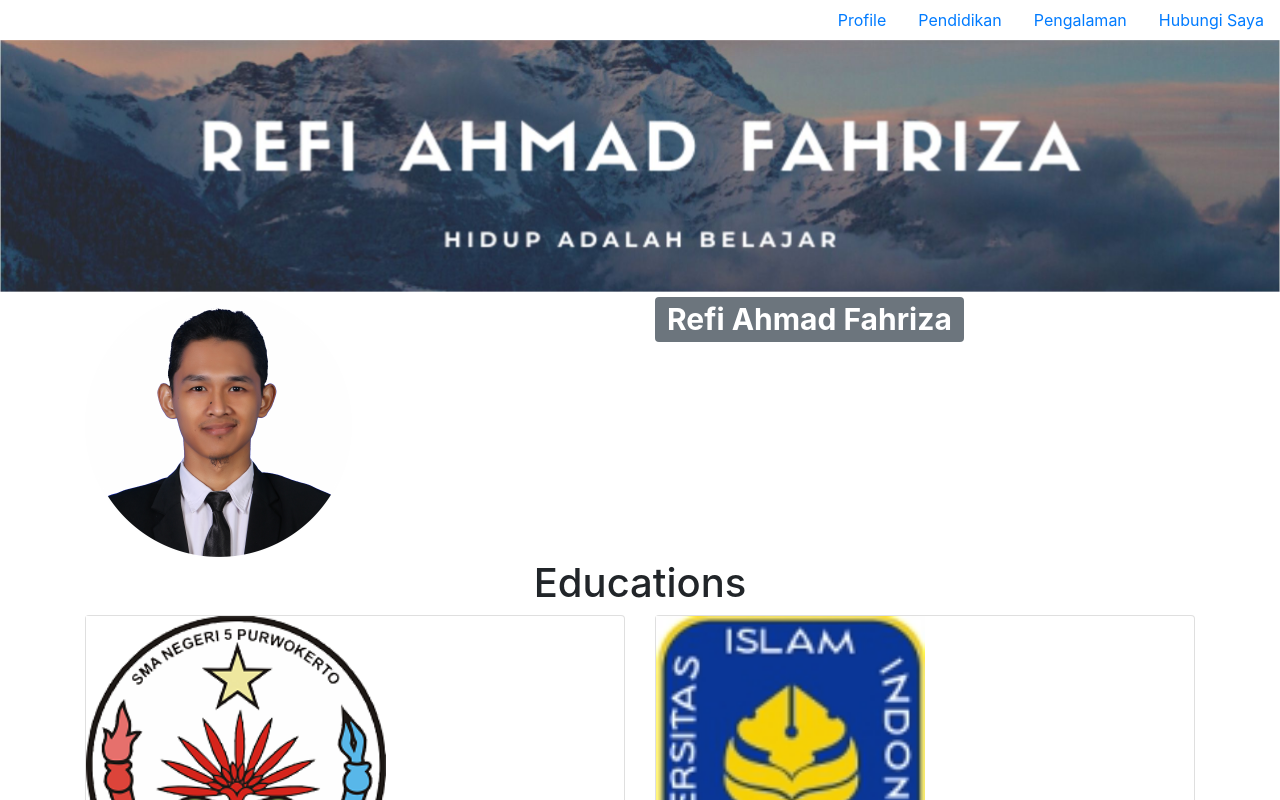
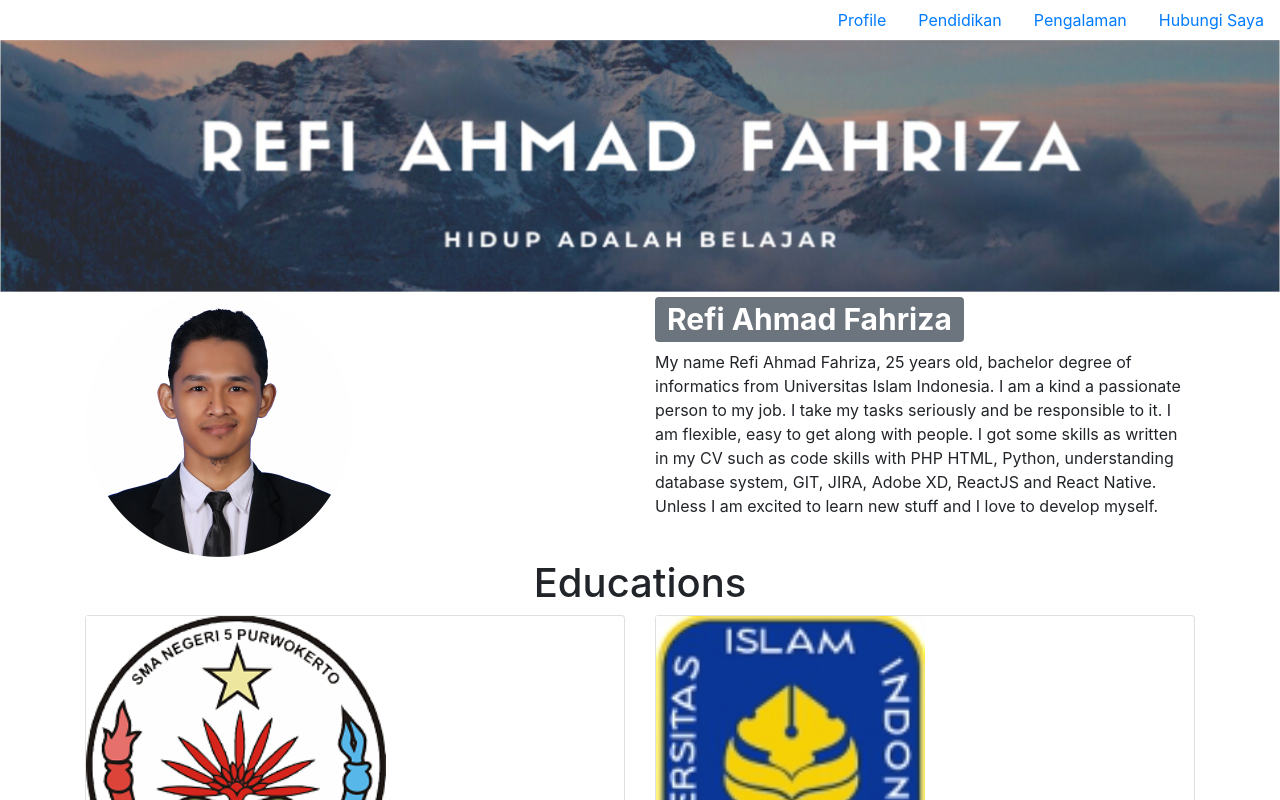
Before and after one commit to refifh/web-react, a React (Create React App) app: page / in a window 1280 px wide. Shown: the top 800 px of the page. Built offline with nearby package versions, Linux system fonts and the light colour scheme.

Commit message:
add some text

```diff
--- a/src/Component/identity.js
+++ b/src/Component/identity.js
@@ -1,7 +1,6 @@
 import React from 'react';
 import { Container, Row, Col, Image, Badge } from 'react-bootstrap';
 import Fotome from '../assets/foto.png';
-import { FontAwesomeIcon } from '@fortawesome/react-fontawesome'
 
 
 const Identitas = () => {
@@ -14,7 +13,9 @@ const Identitas = () => {
                     </Col>
                     <Col>
                         <h1><Badge variant="secondary">Refi Ahmad Fahriza</Badge></h1>
-                        <FontAwesomeIcon icon="coffee" size="lg" />
+                        <p>
+                        My name Refi Ahmad Fahriza, 25 years old, bachelor degree of informatics from Universitas Islam Indonesia. I am a kind a passionate person to my job. I take my tasks seriously and be responsible to it. I am flexible, easy to get along with people. I got some skills as written in my CV such as code skills with PHP HTML, Python, understanding database system, GIT, JIRA, Adobe XD, ReactJS and React Native. Unless I am excited to learn new stuff and I love to develop myself.
+                        </p>
                     </Col>
                 </Row>
             </Container>
```
